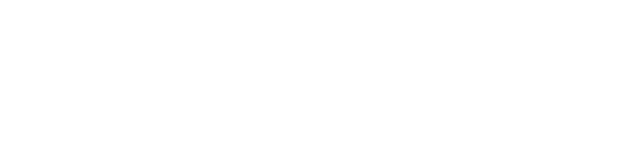
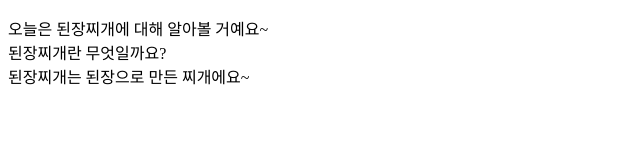
Before and after one commit to Eojin214/-, a plain HTML site: page 된찌.html in a window 1280 px wide. Shown: the whole page, without its empty margins (0-640 px from the left). Drawn offline with Linux system fonts and the light colour scheme.

Commit message:
Add files via upload

```diff
--- a/된찌.html
+++ b/된찌.html
@@ -7,6 +7,11 @@
     <title>Document</title>
 </head>
 <body>
-
+    <p>오늘은 된장찌개에 대해 알아볼 거예요~
+        <br>
+        된장찌개란 무엇일까요?
+        <br>
+        된장찌개는 된장으로 만든 찌개에요~
+    </p>
 </body>
 </html>
```
